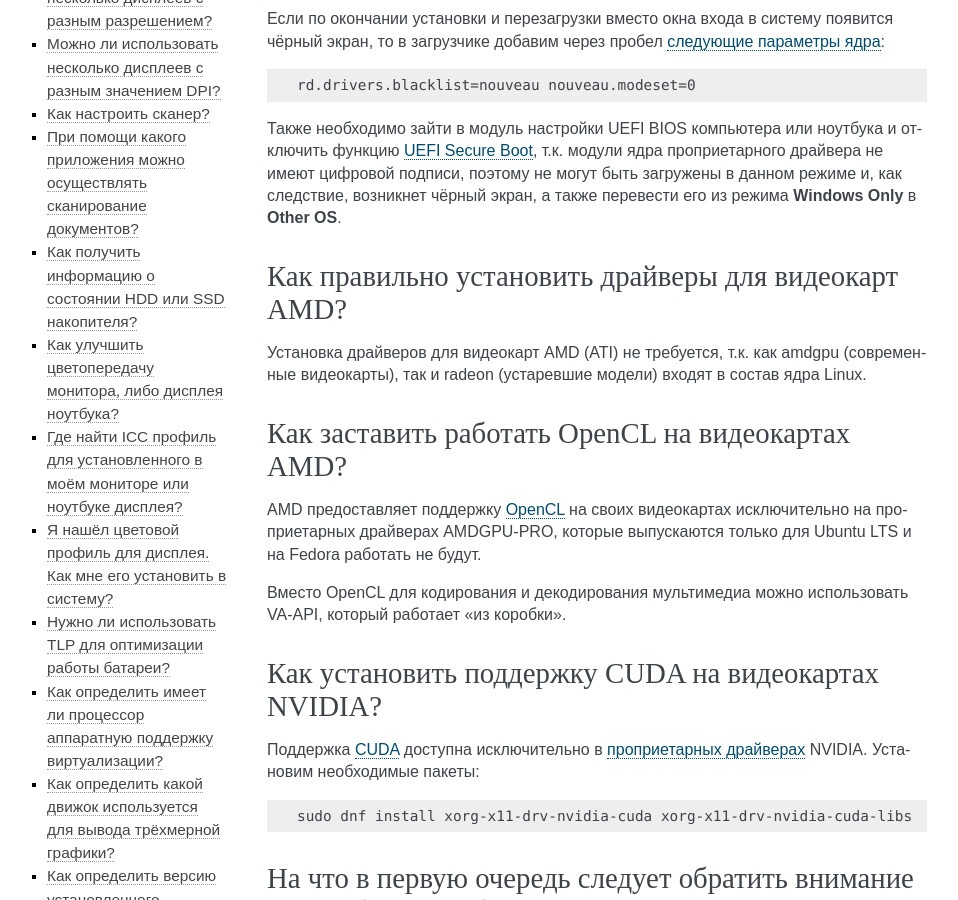
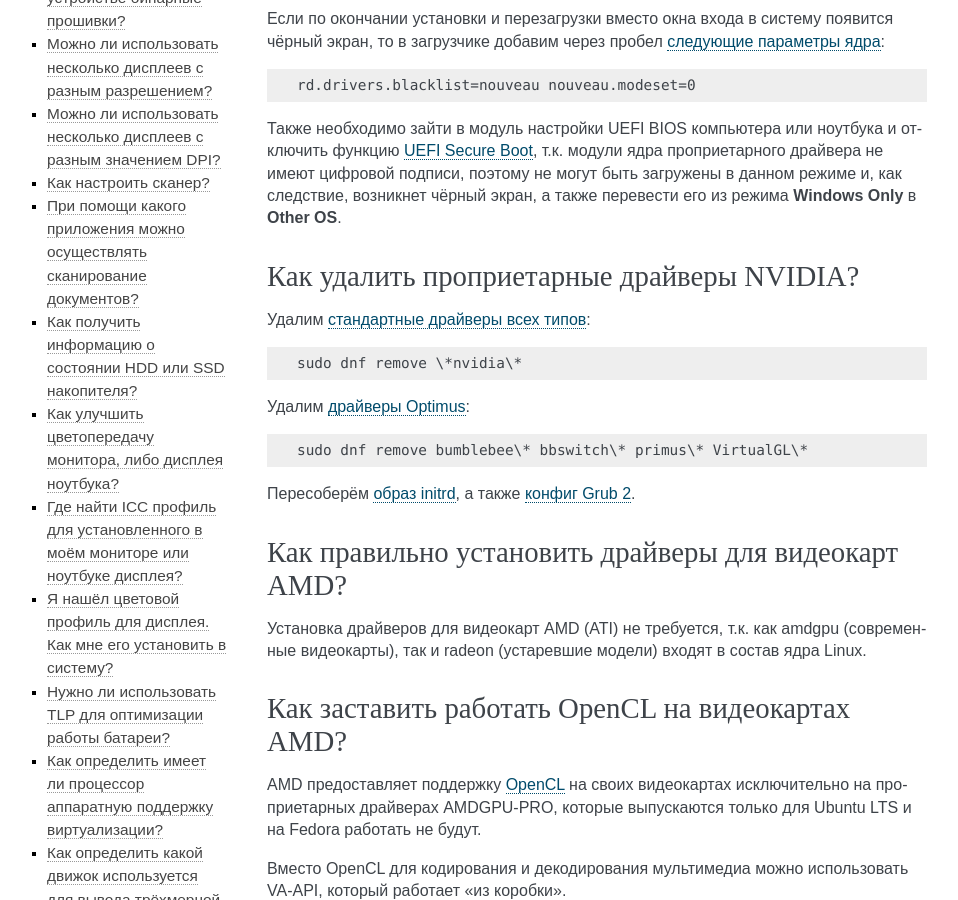
Before and after one commit to RussianFedora/FAQ, a Sphinx documentation site: the page built from source/hardware.rst, in a window 1280 px wide and 900 px high, scrolled down 3109 px. Shown: the whole window, without its empty margins (153-1111 px from the left). Built offline with Sphinx 7.4.7, drawn with Linux system fonts in a browser that asks for light colours; some of the changed text lies outside the part shown.

Commit message:
Added question about removing NVIDIA drivers.

```diff
--- a/source/hardware.rst
+++ b/source/hardware.rst
@@ -202,6 +202,26 @@
     rd.drivers.blacklist=nouveau nouveau.modeset=0
 
 Также необходимо зайти в модуль настройки UEFI BIOS компьютера или ноутбука и отключить функцию :ref:`UEFI Secure Boot <secure-boot>`, т.к. модули ядра проприетарного драйвера не имеют цифровой подписи, поэтому не могут быть загружены в данном режиме и, как следствие, возникнет чёрный экран, а также перевести его из режима **Windows Only** в **Other OS**.
+
+.. index:: video, gpu, repository, nvidia, drivers, third-party, bumblebee, primus, optimus
+.. _nvidia-remove:
+
+Как удалить проприетарные драйверы NVIDIA?
+=============================================
+
+Удалим :ref:`стандартные драйверы всех типов <nvidia-standard>`:
+
+.. code-block:: text
+
+    sudo dnf remove \*nvidia\*
+
+Удалим :ref:`драйверы Optimus <nvidia-optimus>`:
+
+.. code-block:: text
+
+    sudo dnf remove bumblebee\* bbswitch\* primus\* VirtualGL\*
+
+Пересоберём :ref:`образ initrd <initrd-rebuild>`, а также :ref:`конфиг Grub 2 <grub-rebuild>`.
 
 .. index:: video, gpu, amd, ati, drivers
 .. _amd-drivers:
```
